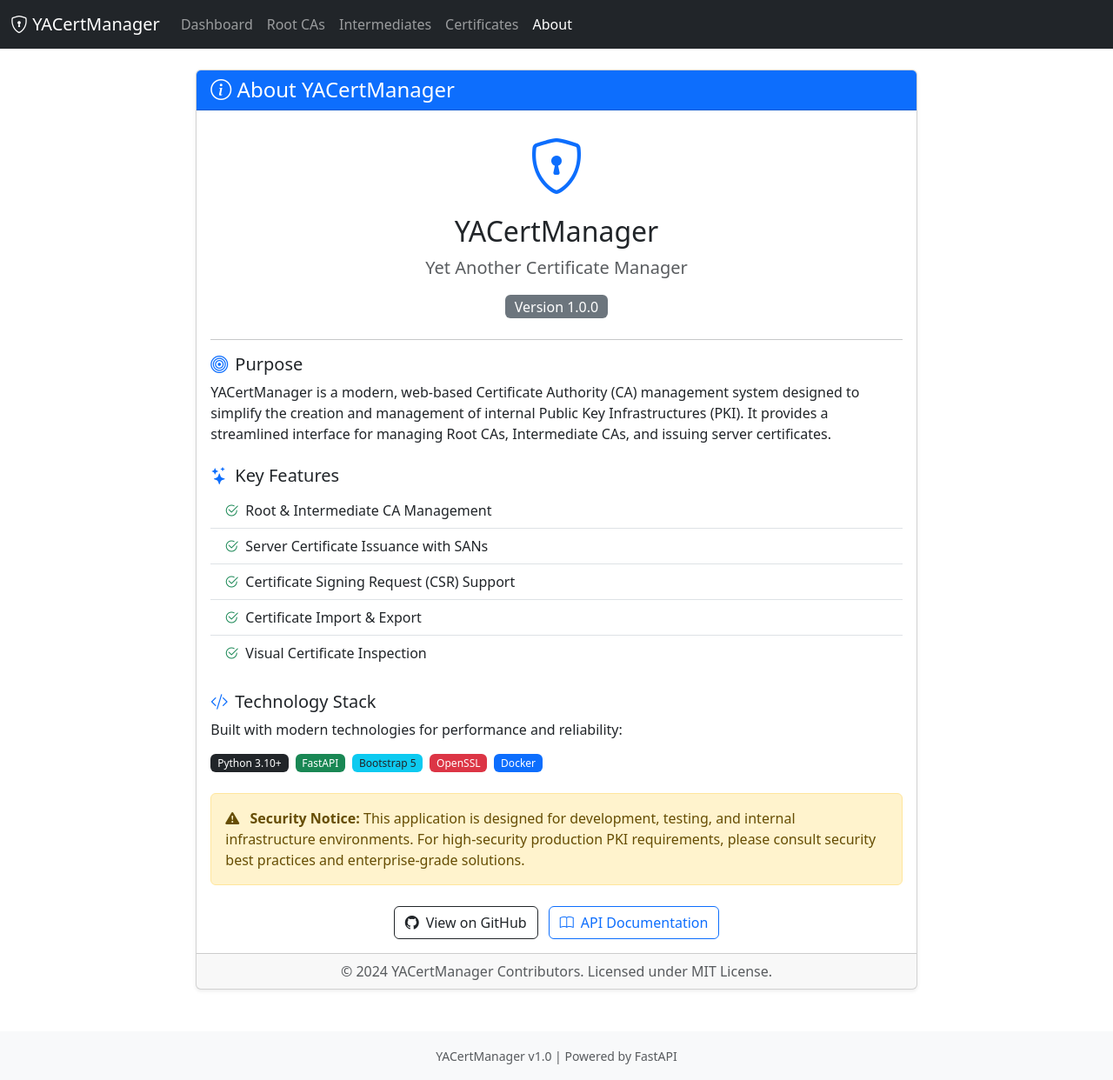
After one commit to mahmadhuebsch/HomeLabPKI, a FastAPI app: page /about in a window 1280 px wide. The commit adds this page. Shown: the whole page at 87% size. Run offline with FastAPI, Linux system fonts and the light colour scheme.

Commit message:
Add About Page

```diff
--- /dev/null
+++ b/app/templates/about.html
@@ -0,0 +1,77 @@
+{% extends "base.html" %}
+
+{% block title %}About - YACertManager{% endblock %}
+
+{% block content %}
+<div class="row justify-content-center">
+    <div class="col-md-8">
+        <div class="card shadow-sm">
+            <div class="card-header bg-primary text-white">
+                <h4 class="mb-0"><i class="bi bi-info-circle"></i> About YACertManager</h4>
+            </div>
+            <div class="card-body">
+                <div class="text-center mb-4">
+                    <i class="bi bi-shield-lock text-primary" style="font-size: 4rem;"></i>
+                    <h2 class="mt-2">YACertManager</h2>
+                    <p class="text-muted lead">Yet Another Certificate Manager</p>
+                    <span class="badge bg-secondary fs-6">Version {{ version }}</span>
+                </div>
+
+                <hr>
+
+                <div class="mb-4">
+                    <h5><i class="bi bi-bullseye text-primary me-2"></i>Purpose</h5>
+                    <p>
+                        YACertManager is a modern, web-based Certificate Authority (CA) management system designed to simplify
+                        the creation and management of internal Public Key Infrastructures (PKI). It provides a streamlined
+                        interface for managing Root CAs, Intermediate CAs, and issuing server certificates.
+                    </p>
+                </div>
+
+                <div class="mb-4">
+                    <h5><i class="bi bi-stars text-primary me-2"></i>Key Features</h5>
+                    <ul class="list-group list-group-flush">
+                        <li class="list-group-item"><i class="bi bi-check2-circle text-success me-2"></i>Root & Intermediate CA Management</li>
+                        <li class="list-group-item"><i class="bi bi-check2-circle text-success me-2"></i>Server Certificate Issuance with SANs</li>
+                        <li class="list-group-item"><i class="bi bi-check2-circle text-success me-2"></i>Certificate Signing Request (CSR) Support</li>
+                        <li class="list-group-item"><i class="bi bi-check2-circle text-success me-2"></i>Certificate Import & Export</li>
+                        <li class="list-group-item"><i class="bi bi-check2-circle text-success me-2"></i>Visual Certificate Inspection</li>
+                    </ul>
+                </div>
+
+                <div class="mb-4">
+                    <h5><i class="bi bi-code-slash text-primary me-2"></i>Technology Stack</h5>
+                    <p>
+                        Built with modern technologies for performance and reliability:
+                    </p>
+                    <div class="d-flex flex-wrap gap-2">
+                        <span class="badge bg-dark">Python 3.10+</span>
+                        <span class="badge bg-success">FastAPI</span>
+                        <span class="badge bg-info text-dark">Bootstrap 5</span>
+                        <span class="badge bg-danger">OpenSSL</span>
+                        <span class="badge bg-primary">Docker</span>
+                    </div>
+                </div>
+
+                <div class="alert alert-warning">
+                    <i class="bi bi-exclamation-triangle-fill me-2"></i>
+                    <strong>Security Notice:</strong> This application is designed for development, testing, and internal infrastructure environments.
+                    For high-security production PKI requirements, please consult security best practices and enterprise-grade solutions.
+                </div>
+
+                <div class="text-center mt-4">
+                    <a href="https://github.com/mahmadhuebsch/YACertManager" target="_blank" class="btn btn-outline-dark">
+                        <i class="bi bi-github me-2"></i>View on GitHub
+                    </a>
+                    <a href="/docs" target="_blank" class="btn btn-outline-primary ms-2">
+                        <i class="bi bi-book me-2"></i>API Documentation
+                    </a>
+                </div>
+            </div>
+            <div class="card-footer text-muted text-center">
+                &copy; 2024 YACertManager Contributors. Licensed under MIT License.
+            </div>
+        </div>
+    </div>
+</div>
+{% endblock %}
--- a/app/templates/base.html
+++ b/app/templates/base.html
@@ -46,6 +46,11 @@
                             Certificates
                         </a>
                     </li>
+                    <li class="nav-item">
+                        <a class="nav-link {% if '/about' in request.url.path %}active{% endif %}" href="/about">
+                            About
+                        </a>
+                    </li>
                 </ul>
             </div>
         </div>
--- a/app/web/routes.py
+++ b/app/web/routes.py
@@ -306,3 +306,13 @@ async def cert_detail(request: Request, cert_id: str, cert_service: CertificateS
         return templates.TemplateResponse("error.html", {"request": request, "error": str(e)}, status_code=404)
     except Exception as e:
         return templates.TemplateResponse("error.html", {"request": request, "error": str(e)}, status_code=500)
+
+
+@router.get("/about", response_class=HTMLResponse)
+async def about_page(request: Request):
+    """About page."""
+    try:
+        config = get_config()
+        return templates.TemplateResponse("about.html", {"request": request, "version": config.app.version})
+    except Exception as e:
+        return templates.TemplateResponse("error.html", {"request": request, "error": str(e)}, status_code=500)
```
